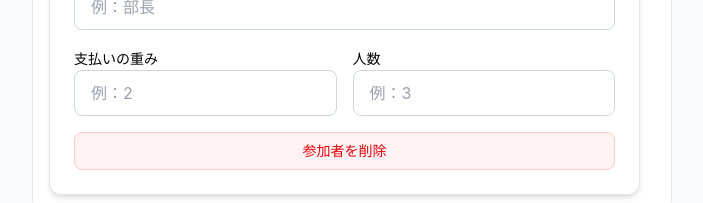
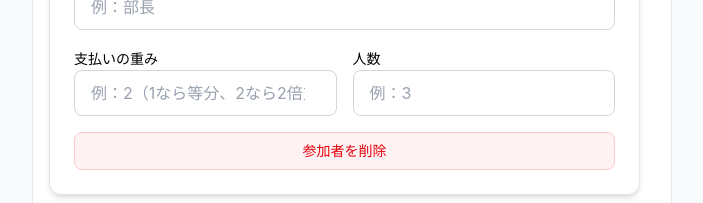
Before and after one commit to netakiryosuke/boss-pays-more, a Next.js app: page / in a window 1280 px wide. Shown: the part 290-493 px from the top of the page, without its empty margins (288-991 px from the left). Built offline with nearby package versions, Linux system fonts and the light colour scheme.

Commit message:
Update placeholder for weight input field for clarity

```diff
--- a/src/components/AttributeInputGroup.tsx
+++ b/src/components/AttributeInputGroup.tsx
@@ -33,7 +33,7 @@ export default function AttributeInputGroup({
                         label="支払いの重み"
                         value={attribute.weight}
                         onChange={updateWeight}
-                        placeholder="例：2"
+                        placeholder="例：2（1なら等分、2なら2倍支払う）"
                         type="number"
                     />
                     <InputField
```
